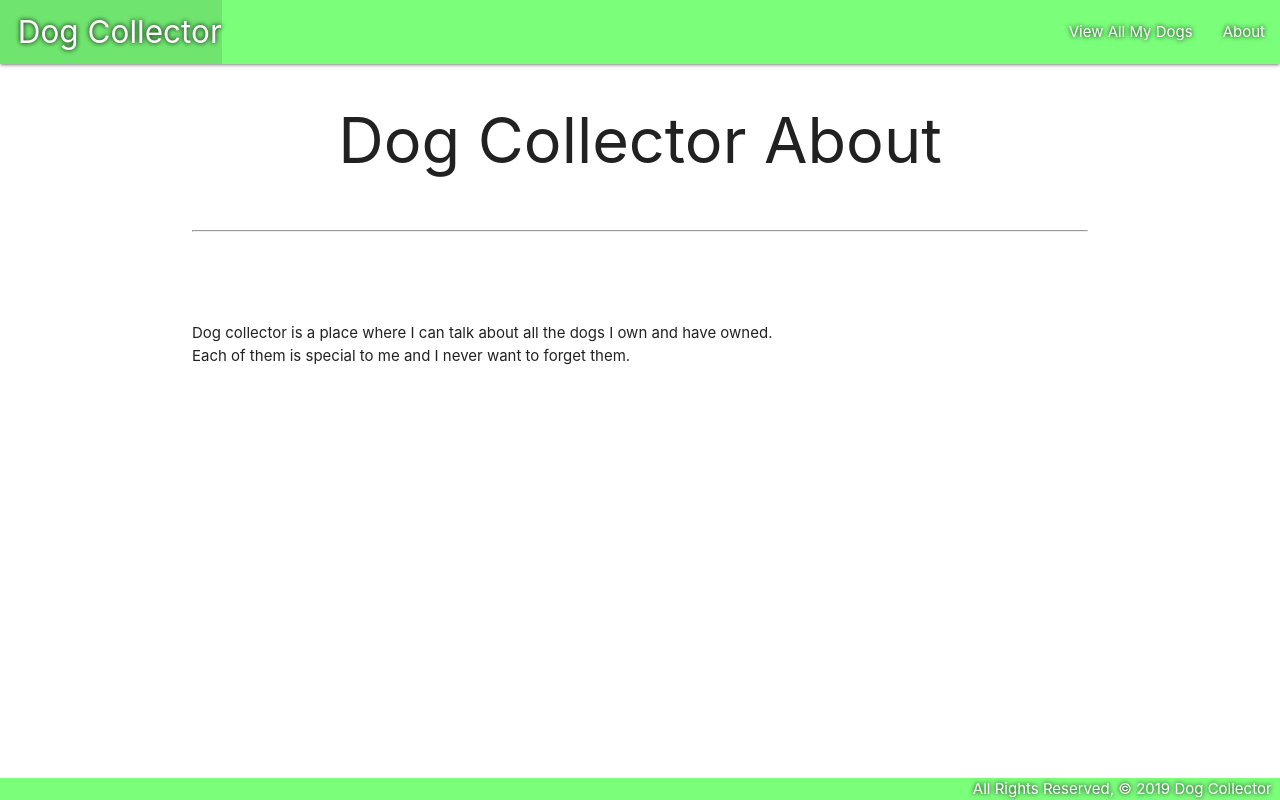
After one commit to dszwarc/Dog_Collector, a Django app: page /about/ in a window 1280 px wide. The commit adds this page. Run offline with Django 4.2, Linux system fonts and the light colour scheme.

Commit message:
add about page

```diff
--- a/dog/urls.py
+++ b/dog/urls.py
@@ -14,8 +14,9 @@ Including another URLconf
     2. Add a URL to urlpatterns:  path('blog/', include('blog.urls'))
 """
 from django.contrib import admin
-from django.urls import path
+from django.urls import path, include
 
 urlpatterns = [
     path('admin/', admin.site.urls),
+    path('', include('main_app.urls'))
 ]
--- a/main_app/static/css/style.css
+++ b/main_app/static/css/style.css
@@ -12,3 +12,15 @@
 padding-top: 0;
 text-align: right;
 }
+
+.nav-wrapper, .page-footer{
+    text-shadow: 0 0 5px black;
+    background-color: rgb(123, 255, 123) !important;
+}
+h1{
+    text-align: center;
+}
+
+#about{
+    text-align: center;
+}
--- /dev/null
+++ b/main_app/templates/about.html
@@ -0,0 +1,10 @@
+{% extends 'base.html' %}
+
+
+{% block content %}
+<h1>Dog Collector About</h1>
+<br>
+<hr />
+<br><br><br>
+<p>Dog collector is a place where I can talk about all the dogs I own and have owned. <br> Each of them is special to me and I never want to forget them.</p>
+{% endblock content %}
--- a/main_app/templates/base.html
+++ b/main_app/templates/base.html
@@ -14,10 +14,10 @@
     <nav>
       <div class="nav-wrapper">
         <ul>
-          <li><a href="/" class="left brand-logo">&nbsp;&nbsp;CatCollector</a></li>
+          <li><a href="/" class="left brand-logo">&nbsp;&nbsp;Dog Collector</a></li>
         </ul>
         <ul class="right">
-          <li><a href="/cats">View All My Dogs</a></li>
+          <li><a href="/dogs">View All My Dogs</a></li>
           <li><a href="/about">About</a></li>
         </ul>
       </div>
@@ -28,7 +28,7 @@
     {% endblock %}
   </main>
   <footer class="page-footer">
-    <div class="right">All Rights Reserved, &copy; 2019 Cat Collector &nbsp;</div>
+    <div class="right">All Rights Reserved, &copy; 2019 Dog Collector &nbsp;</div>
   </footer>
 </body>
 </html>
--- a/main_app/urls.py
+++ b/main_app/urls.py
@@ -1,20 +1,10 @@
 from django.urls import path
 from . import views
 
+
+
 urlpatterns = [
     path('', views.home, name='home'),
-    path('dogs/', views.dog_index, name='dog_index', {dogs: dogs}),
+    path('about/', views.about, name="about"),
+    path('dogs/', views.dog_index, name='dog_index'),
 ]
-
-class Dog:
-  def __init__(self, name, breed, description, age):
-    self.name = name
-    self.breed = breed
-    self.description = description
-    self.age = age
-
-dogs = [
-  Dog('Appa', 'corgi', 'The goodest little boi', 5),
-  Dog('Kropka', 'beagle', 'My first dog <3', 18),
-  Dog('Chip', 'unknown mix', "Appa's least favorite cousin.", 4)
-]
--- a/main_app/views.py
+++ b/main_app/views.py
@@ -5,4 +5,21 @@ def home(request):
     return render(request, 'home.html')
 
 def dog_index(request):
-    return render(request, 'dogs/index.html')
+    return render(request, 'dogs/index.html', {'dogs': dogs})
+
+def about(request):
+    return render(request, 'about.html')
+
+class Dog:
+  def __init__(self, name, breed, description, age):
+    self.name = name
+    self.breed = breed
+    self.description = description
+    self.age = age
+
+dogs = [
+  Dog('Appa', 'Corgi', 'The goodest little boi', 5),
+  Dog('Kropka', 'Beagle', 'My first dog <3', 18),
+  Dog('Chip', 'Unknown mix', "Appa's least favorite cousin.", 4),
+  Dog('Momo', 'Dachshund', "Appa's brother/sister that he doesn't know about.", 0)
+]
```
Also changed, not shown: main_app/templates/home.html (+12 -0 lines). Lines whose indentation alone changed are shown as unchanged.
